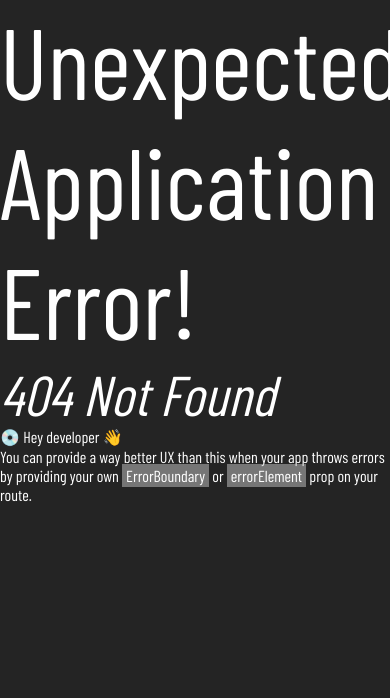
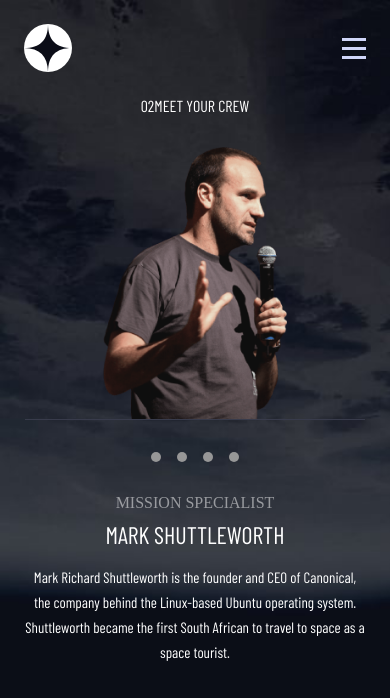
Before and after one commit to Chenxi96/Space-Tourism-website, a React (Vite) app: page /crew/1 in a window 390 px wide. Before the commit this address had no page. Shown: the top 698 px of the page. Built offline with nearby package versions, Linux system fonts and the light colour scheme; a web font is replaced by a local one.

Commit message:
added Nav for crew component and also added tablet view for crew component

```diff
--- a/src/components/crewMates/CrewMates.jsx
+++ b/src/components/crewMates/CrewMates.jsx
@@ -1,5 +1,5 @@
 import { useEffect, useState } from "react"
-import { Link } from "react-router-dom"
+import { Link, useParams } from "react-router-dom"
 
 import styles from './CrewMates.module.scss'
 
@@ -7,15 +7,22 @@
 
 export default function CrewMates() {
     const [crewMate, setCrewMate] = useState({})
+    const crew = useParams();
 
     useEffect(() => {
         fetch('../../../data.json')
             .then(res => res.json())
-            .then(data => setCrewMate(data.crew[0]))
-    })
+            .then(data => {
+                if(location.pathname === '/Crew') {
+                    setCrewMate(data.crew[0])
+                } else {
+                    setCrewMate(data.crew[crew.crew])
+                }
+            })
+    }, [crew])
 
     return(
-        <div>
+        <div className={styles.mainContainer}>
             <p className={styles.title}><span>02</span>MEET YOUR CREW</p>
             <div className={styles.subContainer}>
                 <div className={styles.bioContainer}>
@@ -27,22 +34,22 @@
                     <nav>
                         <ul className={styles.navContainer}>
                             <li>
-                                <Link><span className={styles.circle}></span></Link>
+                                <Link to={location.pathname === '/Crew' ? '0' : '../0'} className={location.pathname === '/Crew/0' || location.pathname === '/Crew' ? styles.isActive : styles.isPending}><span className={styles.circle}></span></Link>
                             </li>
                             <li>
-                                <Link><span className={styles.circle}></span></Link>
+                                <Link to={location.pathname === '/Crew' ? '1' : '../1'} className={location.pathname === '/Crew/1' ? styles.isActive : styles.isPending}><span className={styles.circle}></span></Link>
                             </li>
                             <li>
-                                <Link><span className={styles.circle}></span></Link>
+                                <Link to={location.pathname === '/Crew' ? '2' : '../2'} className={location.pathname === '/Crew/2' ? styles.isActive : styles.isPending}><span className={styles.circle}></span></Link>
                             </li>
                             <li>
-                                <Link><span className={styles.circle}></span></Link>
+                                <Link to={location.pathname === '/Crew' ? '3' : '../3'} className={location.pathname === '/Crew/3' ? styles.isActive : styles.isPending}><span className={styles.circle}></span></Link>
                             </li>
                         </ul>
                     </nav>
                 </div>
                 <div className={styles.imgContainer}>
-                    {crewMate.images && <img src={crewMate.images['png']} alt="" height={222} width={177.12}/>}
+                    {crewMate.images && <img src={crewMate.images['png']} className={styles.crewImage} alt="" />}
                 </div>
             </div>
         </div>
--- a/src/components/crewMates/CrewMates.module.scss
+++ b/src/components/crewMates/CrewMates.module.scss
@@ -8,6 +8,14 @@
     margin-block: 32px;
 }
 
+.isActive > span {
+    background-color: index.$white;
+}
+
+.isPending > span {
+    background-color: #979797;
+}
+
 .bioContainer {
     display: flex;
     flex-direction: column-reverse;
@@ -15,6 +23,8 @@
 
 .bioWrapper {
     text-align: center;
+    width: 87.201%;
+    margin-inline: auto;
 }
 
 .imgContainer {
@@ -25,18 +35,27 @@
     border-bottom: 1px solid #383B4B;
 }
 
+.crewImage {
+    width: 54.165%;
+    max-width: 568.07px;
+}
+
 .role {
     font-family: index.$Bellefair;
+    text-transform: uppercase;
+    opacity: 0.5;
 }
 
 .heading3 {
     font-size: 24px;
     margin-block: 8px 16px;
+    text-transform: uppercase;
 }
 
 .bio {
     font-size: 15px;
     line-height: 25px;
+    font-family: index.$Barlow;
 }
 
 .title {
@@ -56,3 +75,40 @@
     background-color: #979797;
     border-radius: 100%;
 }
+
+
+@media screen and (min-width: 768px) {
+    .title {
+        text-align: left;
+    }
+
+    .mainContainer {
+        width: 90%;
+        margin-inline: auto;
+    }
+
+    .subContainer {
+        display: flex;
+        flex-direction: column;
+    }
+
+    .role {
+        font-size: 24px;
+    }
+
+    .heading3 {
+        font-size: 40px;
+    }
+
+    .bio {
+        font-size: 16px;
+    }
+
+    .bioContainer {
+        display: flex;
+        flex-direction: column;
+        width: 66.263%;
+        margin-inline: auto;
+    }
+
+}
--- a/src/components/planets/Planet.jsx
+++ b/src/components/planets/Planet.jsx
@@ -1,6 +1,5 @@
 import { useEffect, useState } from "react"
 import { Link, useParams } from "react-router-dom"
-import moon from '../../assets/destination/image-moon.png'
 import styles from './Planet.module.scss'
 
 export default function Planet() {
@@ -22,7 +21,6 @@
 
     return (
         <section className={styles.mainContainer}>
-            {console.log(location)}
             <div className={styles.container}>
                 <p className={styles.headingTitle}><span>01</span>PICK YOUR DESTINATION</p>
                 {planet.images && <img className={styles.planetImage} src={planet.images['png']} alt="" height={170} width={170} />}
--- a/src/main.jsx
+++ b/src/main.jsx
@@ -35,7 +35,11 @@
     path: 'crew',
     element: <Crew />,
     children: [
-      {index: true, element: <CrewMates />}
+      {index: true, element: <CrewMates />},
+      {
+        path: ':crew',
+        element: <CrewMates />
+      }
     ]
   }
 ]);
```
